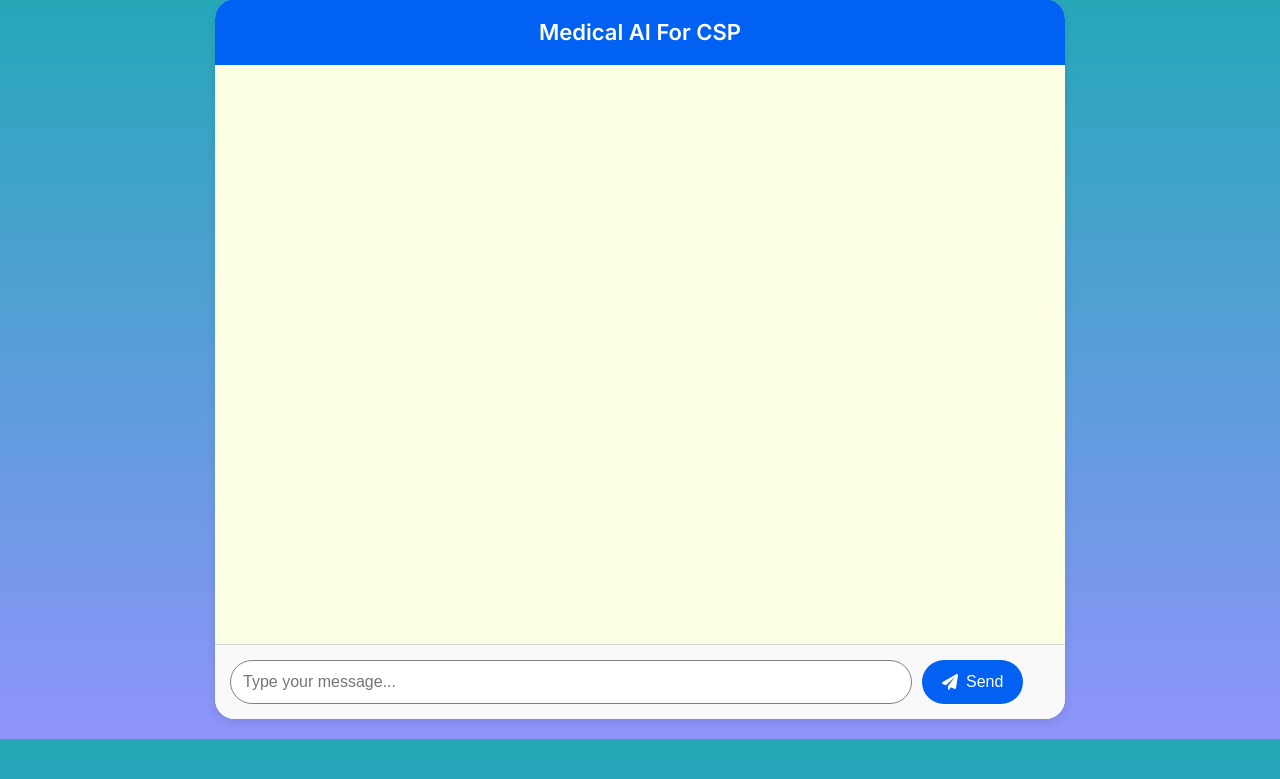
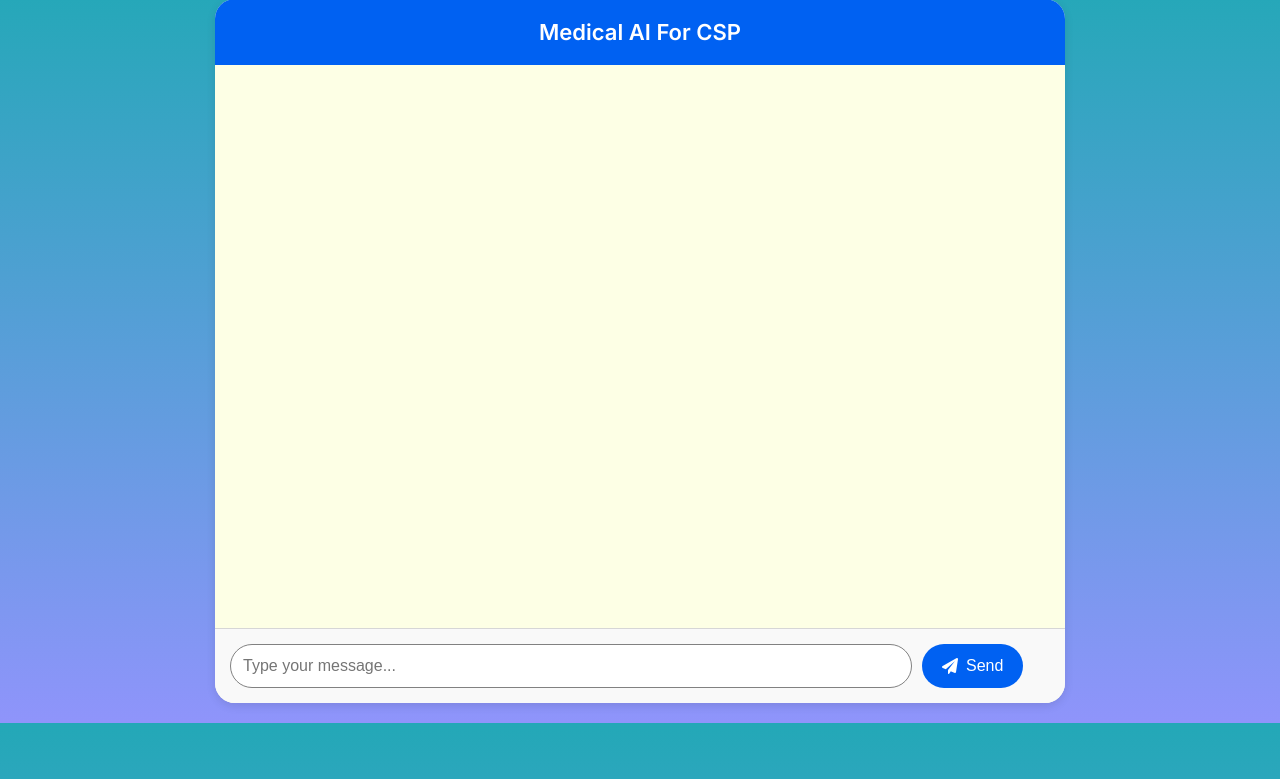
Before and after one commit to nallamothusurya/csp, a Flask app: page / in a window 1280 px wide. Shown: the part 21-800 px from the top of the page. Run offline with Flask 3, Linux system fonts and the light colour scheme.

Commit message:
version2

```diff
--- a/templates/index.html
+++ b/templates/index.html
@@ -18,9 +18,9 @@
             display: flex;
             flex-direction: column;
             justify-content: space-between;
-            width: 93%;
+            width: 94.5%;
             max-width: 850px;
-            height: 90vh;
+            height: 88vh;
             margin: 20px auto;
             background-color: #fdffe5;
             border-radius: 20px;
```
